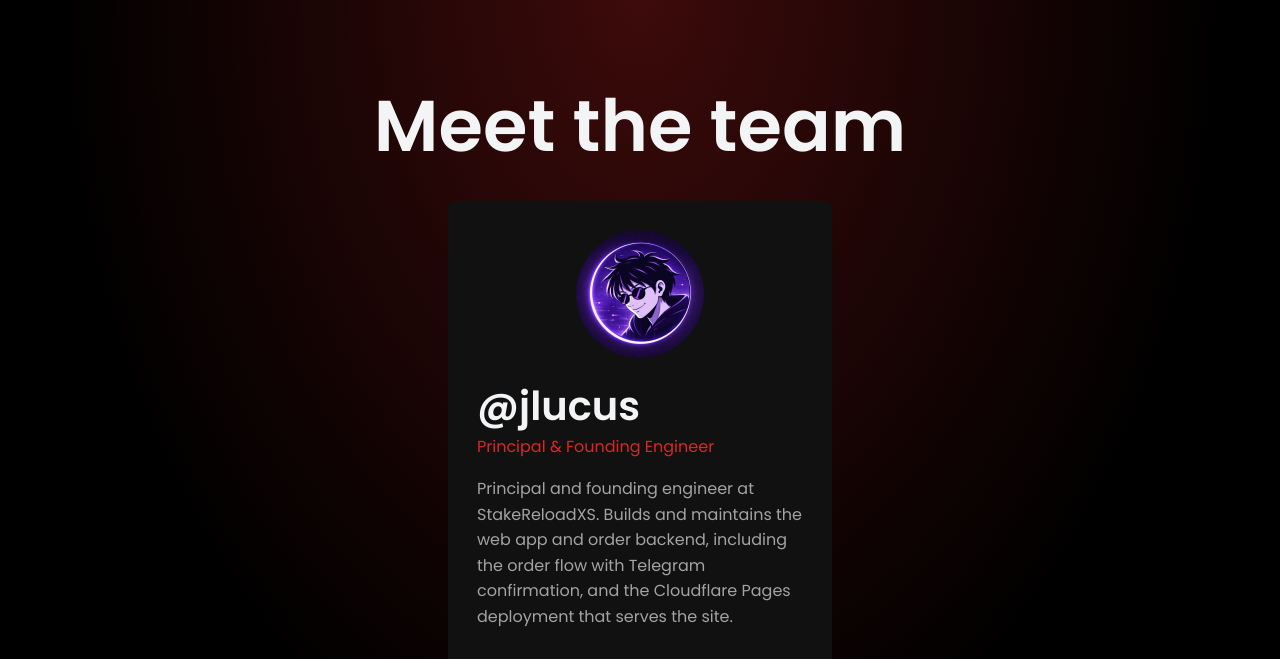
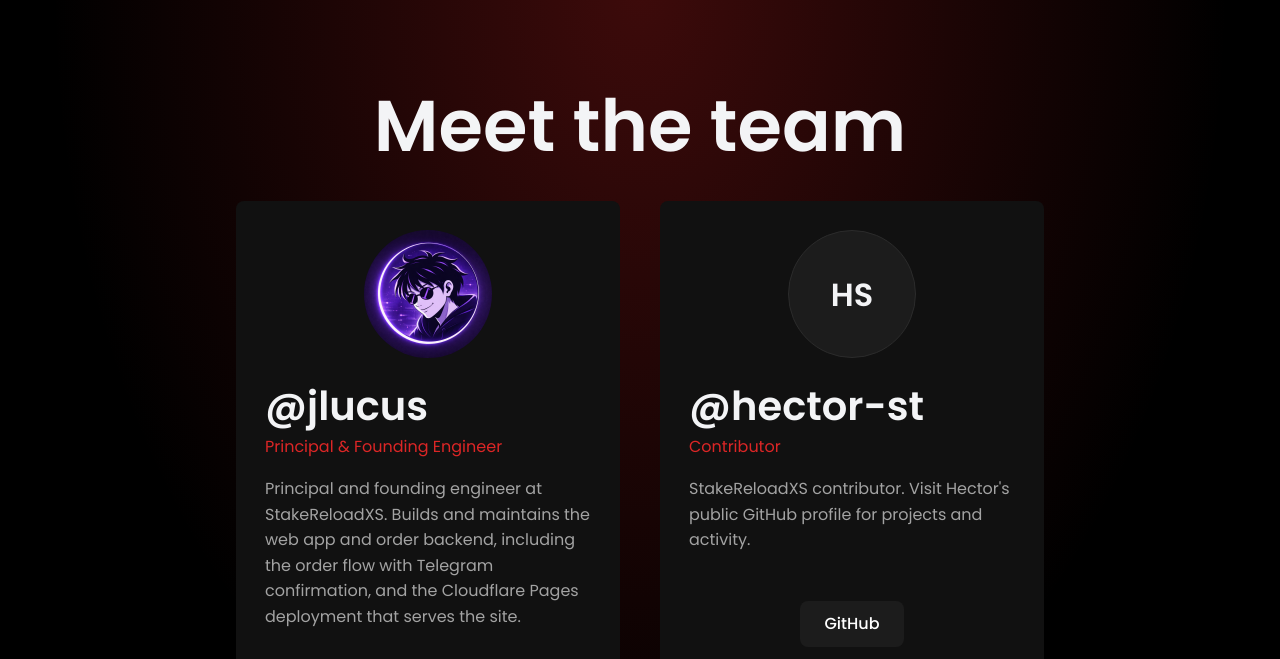
Before and after one commit to StakeReloadXS/xs-web, a website: page team.html in a window 1280 px wide. Shown: the part 78-737 px from the top of the page. Drawn offline with Linux system fonts and the light colour scheme.

Commit message:
Add Hector to the team page

```diff
--- a/team.html
+++ b/team.html
@@ -44,7 +44,8 @@
     <section class="hero">
       <div class="container">
         <h1>Meet the team</h1>
-        <article class="card center" style="max-width:24rem;margin:2rem auto 0">
+        <div class="grid" style="margin-top:2rem">
+          <article class="card center" style="max-width:24rem;width:100%;margin-inline:auto">
             <img src="/assets/img/team/jlucus.png" alt="jlucus" width="128" height="128" style="width:8rem;height:8rem;border-radius:50%;object-fit:cover;display:block;margin:0 auto 1.5rem">
             <h2 style="margin-bottom:0.25rem">@jlucus</h2>
             <p class="accent" style="margin-bottom:1rem">Principal &amp; Founding Engineer</p>
@@ -54,6 +55,16 @@
               <a class="btn btn-ghost" href="https://t.me/supitsj">Telegram</a>
             </div>
           </article>
+          <article class="card center" style="max-width:24rem;width:100%;margin-inline:auto">
+            <div aria-hidden="true" style="width:8rem;height:8rem;border-radius:50%;background:#1c1c1c;border:1px solid #2b2b2b;color:#f3f4f6;display:grid;place-items:center;margin:0 auto 1.5rem;font-size:2rem;font-weight:600">HS</div>
+            <h2 style="margin-bottom:0.25rem">@hector-st</h2>
+            <p class="accent" style="margin-bottom:1rem">Contributor</p>
+            <p class="muted">StakeReloadXS contributor. Visit Hector's public GitHub profile for projects and activity.</p>
+            <div class="btn-row">
+              <a class="btn btn-ghost" href="https://github.com/hector-st" rel="noopener noreferrer">GitHub</a>
+            </div>
+          </article>
+        </div>
         <div class="btn-row"><a class="btn" href="/">Home</a></div>
       </div>
     </section>
```
Lines whose indentation alone changed are shown as unchanged.
